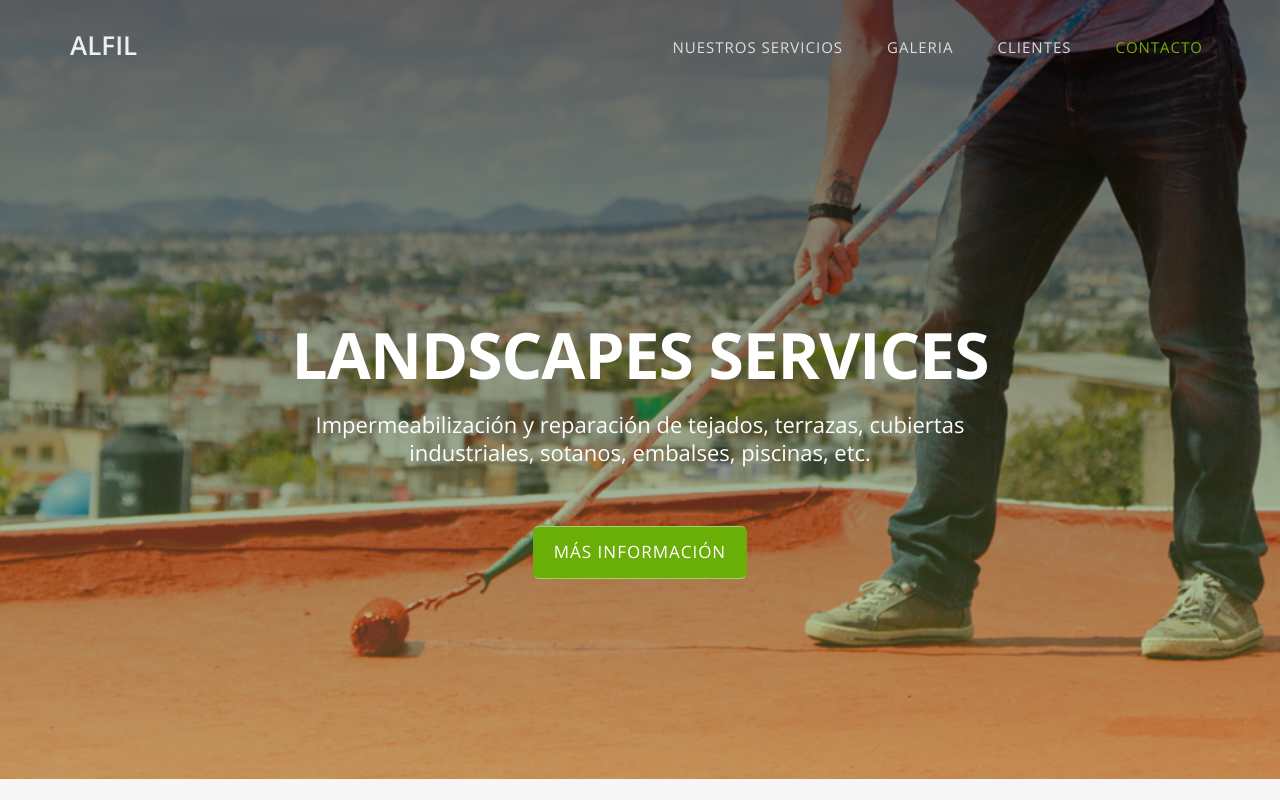
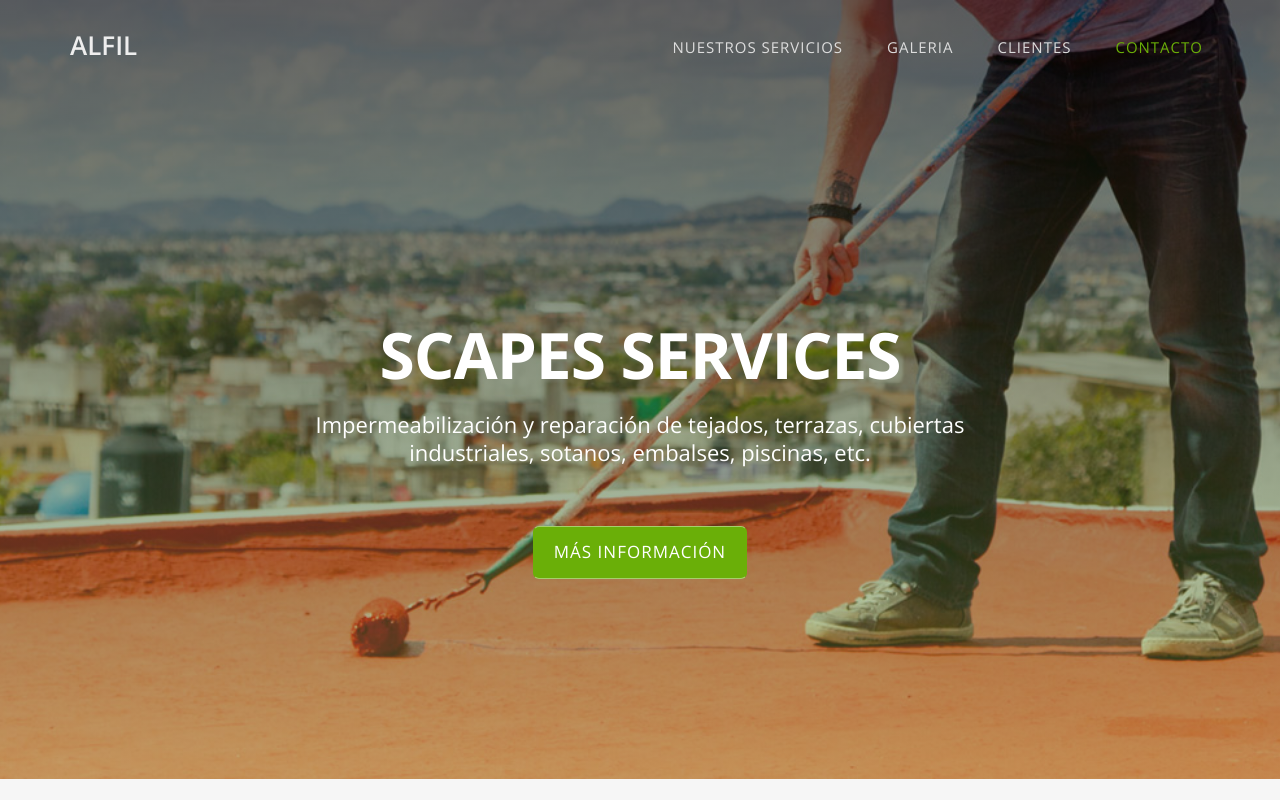
Before and after one commit to githubandrealmeida/alfil, a plain HTML site: page index.html in a window 1280 px wide. Shown: the top 800 px of the page. Drawn offline with nearby package versions, Linux system fonts and the light colour scheme.

Commit message:
Tittle fix

```diff
--- a/index.html
+++ b/index.html
@@ -74,7 +74,7 @@
         <div class="container">
           <div class="row">
             <div class="col-md-8 col-md-offset-2 intro-text">
-              <h1>Landscapes Services</h1>
+              <h1>Scapes Services</h1>
               <p>Impermeabilización y reparación de tejados, terrazas, cubiertas industriales, sotanos, embalses,
                 piscinas, etc.</p>
               <a href="#about" class="btn btn-custom btn-lg page-scroll">Más Información</a>
```
